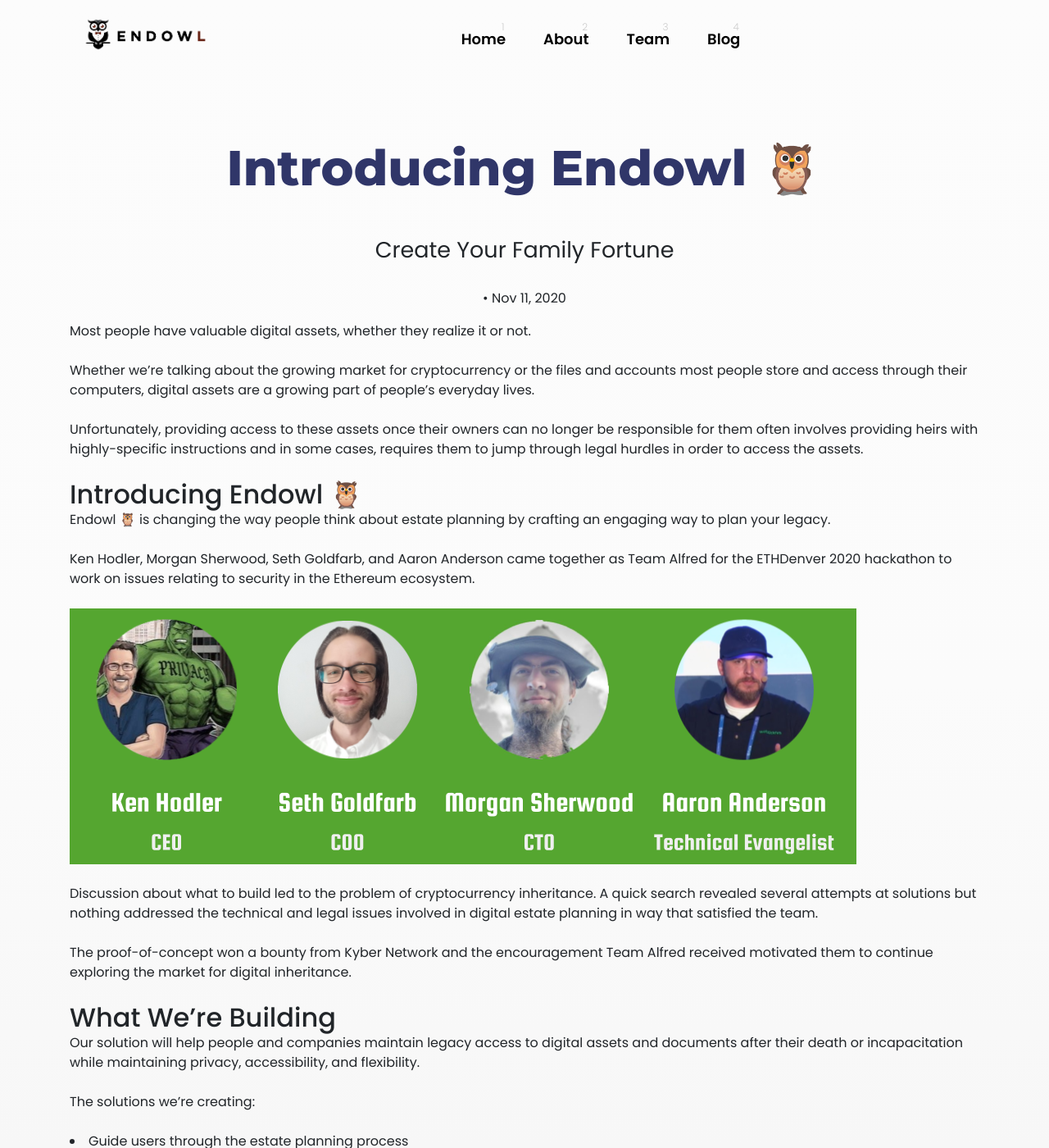
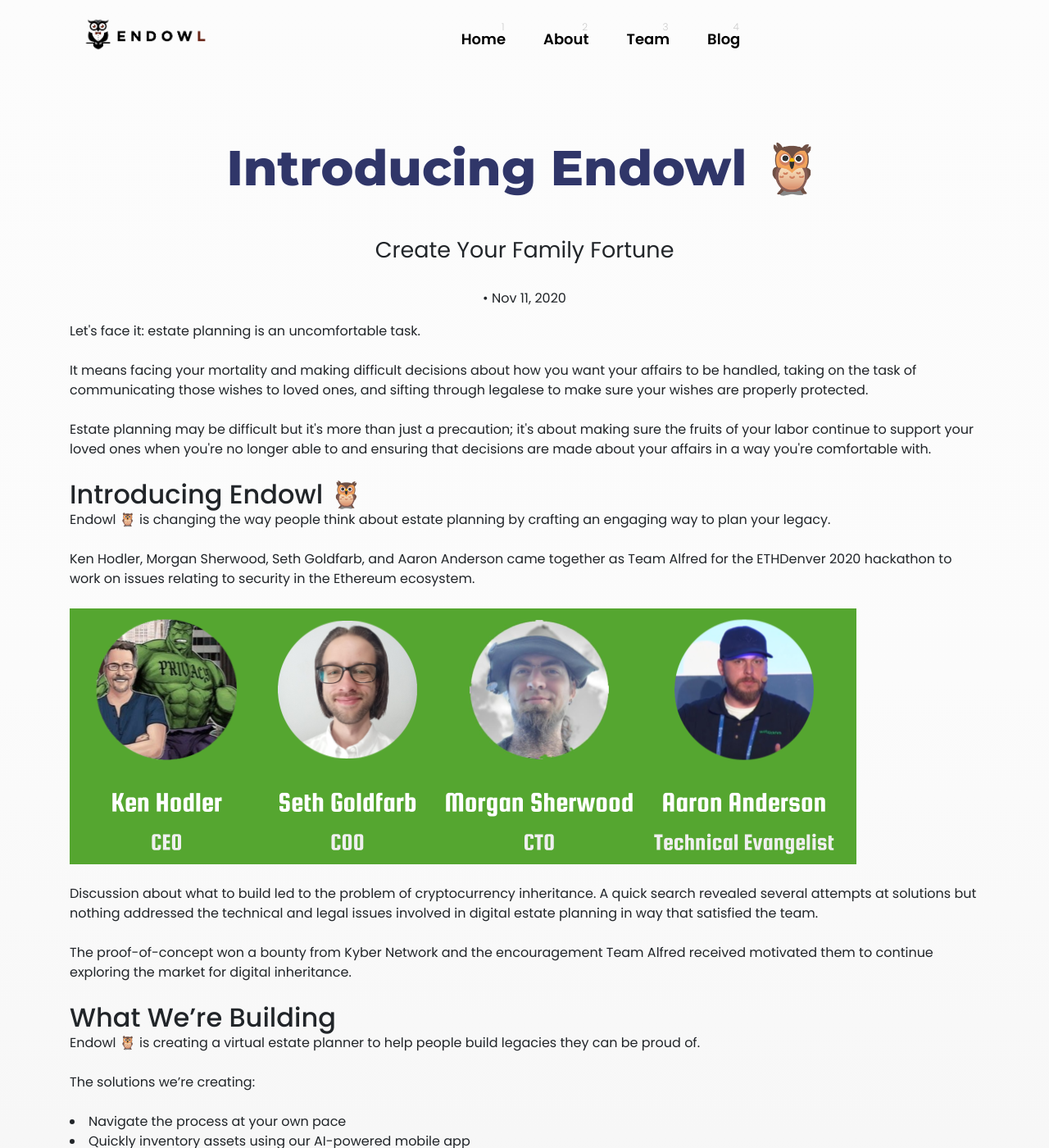
Before and after one commit to endowl/endowl, a Jekyll site: the page built from blog/_posts/2020-11-11-introducing-endowl.html, in a window 1280 px wide and 1400 px high. Shown: the whole window at 82% size. Built offline with Jekyll 4.4.1, drawn with Linux system fonts in a browser that asks for light colours; some of the changed text lies outside the part shown.

Commit message:
Update intro blog

```diff
--- a/blog/_posts/2020-11-11-introducing-endowl.html
+++ b/blog/_posts/2020-11-11-introducing-endowl.html
@@ -4,17 +4,19 @@
 subtitle: Create Your Family Fortune
 ---
 
-Most people have valuable digital assets, whether they realize it or not.
+Let's face it: estate planning is an uncomfortable task.
 
 <br><br>
 
-Whether we’re talking about the growing market for cryptocurrency or the files and accounts most people store and access through their computers, digital assets are a growing
-part of people’s everyday lives.
+It means facing your mortality and making difficult decisions about how you want your affairs to be handled, taking on the
+task of communicating those wishes to loved ones, and sifting through legalese to make sure your wishes are properly
+protected.
 
 <br><br>
 
-Unfortunately, providing access to these assets once their owners can no longer be responsible for them often involves providing heirs with highly-specific instructions and in
-some cases, requires them to jump through legal hurdles in order to access the assets.
+Estate planning may be difficult but it's more than just a precaution; it's about making sure the fruits of your labor continue to
+support your loved ones when you're no longer able to and ensuring that decisions are made about your affairs in a way
+you're comfortable with.
 
 <br><br>
 
@@ -44,7 +46,7 @@
 
 <h2>What We’re Building</h2>
 
-Our solution will help people and companies maintain legacy access to digital assets and documents after their death or incapacitation while maintaining privacy, accessibility, and flexibility.
+Endowl 🦉 is creating a virtual estate planner to help people build legacies they can be proud of.
 
 <br><br>
 
@@ -52,9 +54,9 @@
 
 <br><br>
 
-<li>Guide users through the estate planning process</li>
-<li>Provide methods for generating proof-of-death or incapacitation</li>
-<li>Automate the distribution of assets in accordance with the owner’s wishes</li>
+<li>Navigate the process at your own pace</li>
+<li>Quickly inventory assets using our AI-powered mobile app</li>
+<li>Plan and communicate your wishes with your loved ones</li>
 
 <br>
 
```
